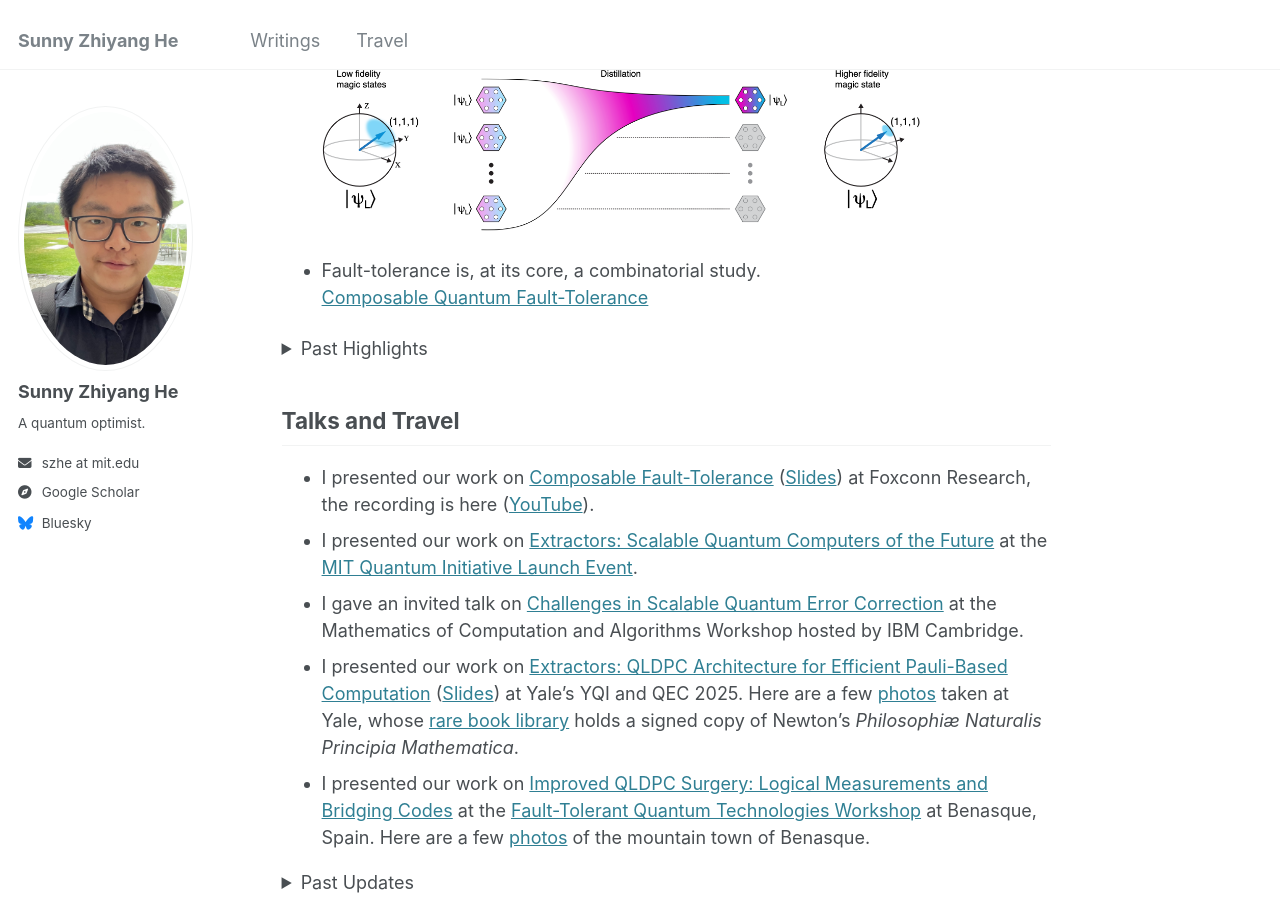
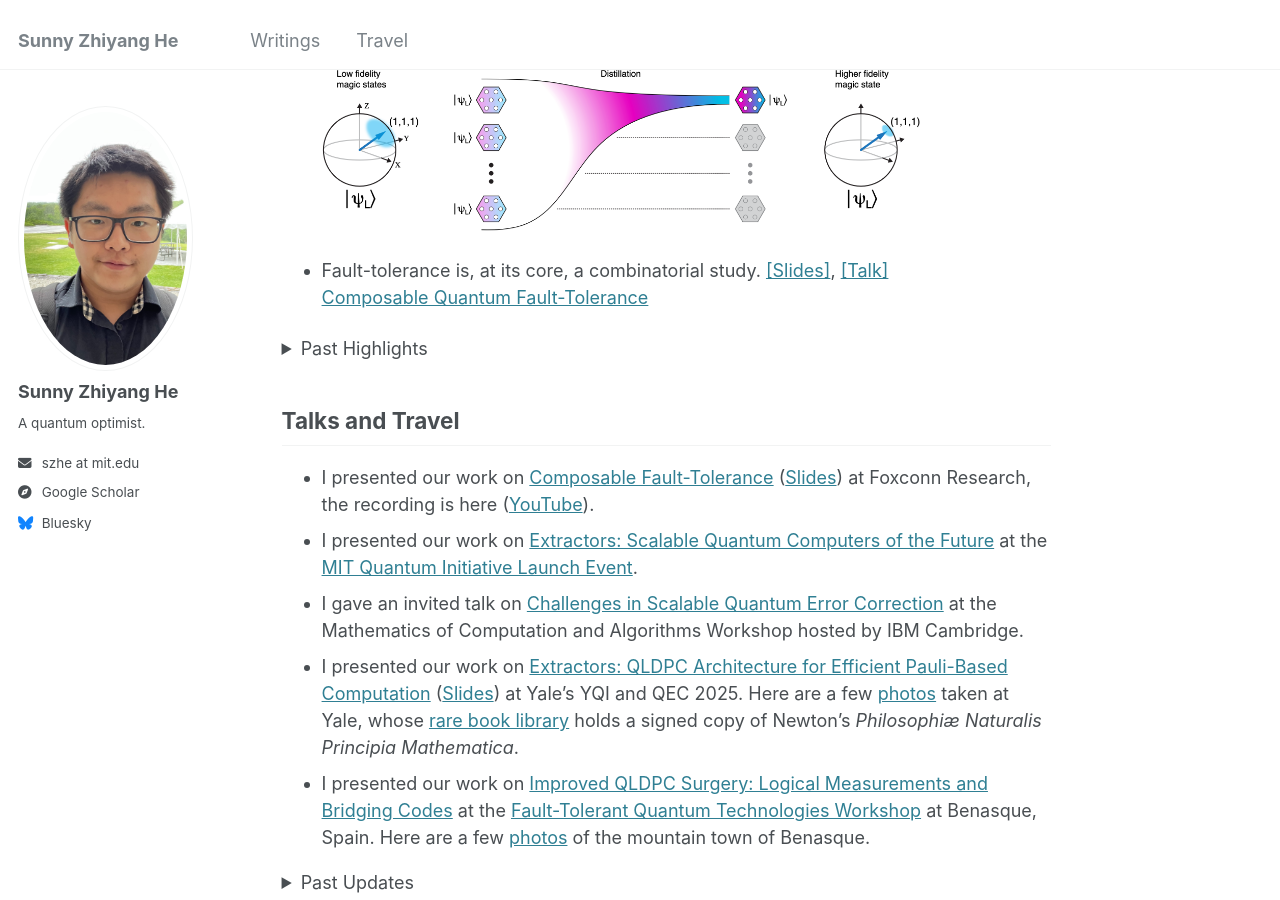
Before and after one commit to SunnyZhiyangHe/sunnyzhiyanghe.github.io, a Jekyll site: the page built from _pages/about.md, in a window 1280 px wide and 900 px high, scrolled down 944 px. Built offline with Jekyll 4.4.1, drawn with Linux system fonts in a browser that asks for light colours.

Commit message:
Update about.md

```diff
--- a/_pages/about.md
+++ b/_pages/about.md
@@ -24,7 +24,7 @@ Prior to grad school I was an undergrad at CMU. I worked in graph algorithms wit
 
   <img src="/images/MSD_main.png" alt="Logical magic state distillation with color code" width="600">
 
-- Fault-tolerance is, at its core, a combinatorial study.
+- Fault-tolerance is, at its core, a combinatorial study. [[Slides]](files/Composable_FT_slides.pdf), [[Talk]](https://www.youtube.com/watch?v=ZvPMA6UOwmA)
 [Composable Quantum Fault-Tolerance](https://arxiv.org/abs/2508.08246)
 
 <details markdown="1">
```
